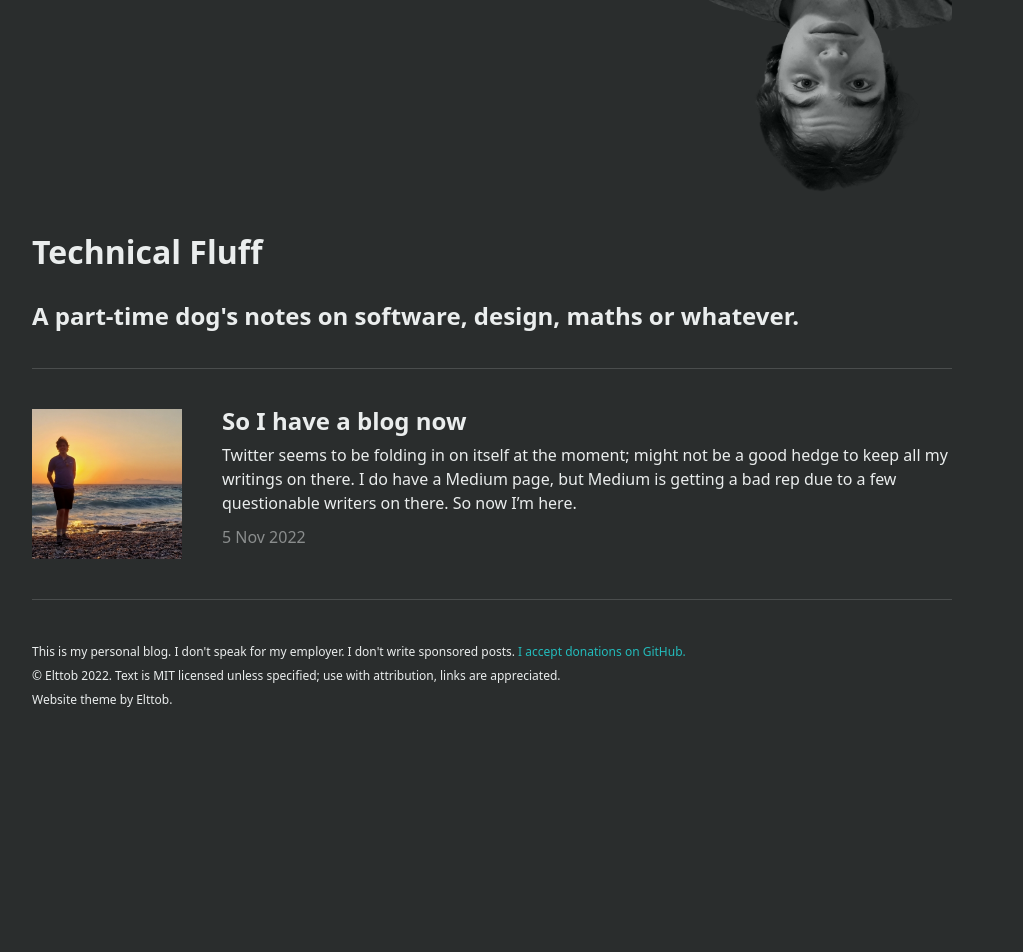
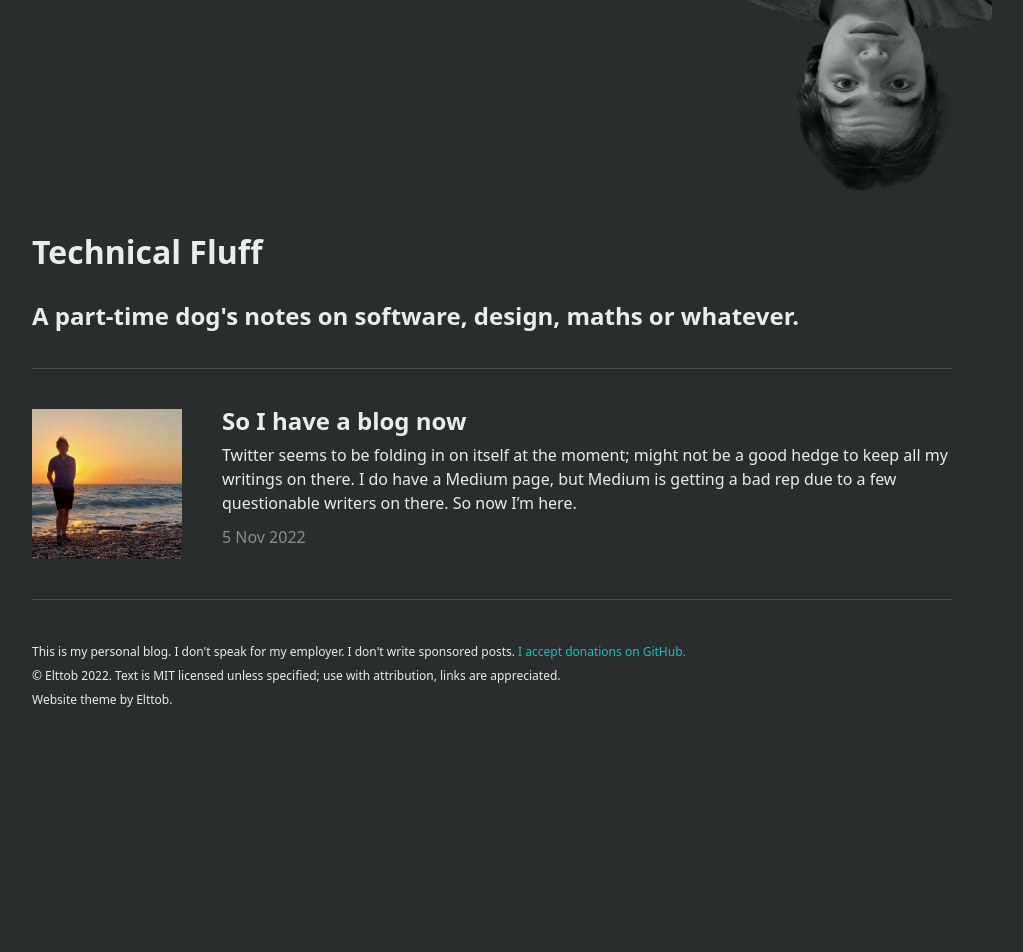
Before and after one commit to dphfox/technical-fluff, a Jekyll site: the page built from index.markdown, in a window 1280 px wide. Shown: the whole page, without its empty margins (148-1171 px from the left). Built offline with Jekyll 4.4.1, drawn with Linux system fonts in a browser that asks for light colours; some web fonts are replaced.

Commit message:
Personal link img align fix on FF

```diff
--- a/_sass/site-main.scss
+++ b/_sass/site-main.scss
@@ -102,17 +102,17 @@ hr {
 }
 
 .home-header > a {
+    display: contents;
+}
+
+.home-header > a > img {
     grid-area: img;
 
     display: block;
-    width: max-content;
     height: 100%;
     margin-left: auto;
-}
-
-.home-header > a > img {
-    height: 100%;
     margin-top: -0.5rem;
+    margin-right: calc(var(--gutter-size) * -1);
     mix-blend-mode: luminosity;
     transition: transform 0.2s ease;
 }
```
